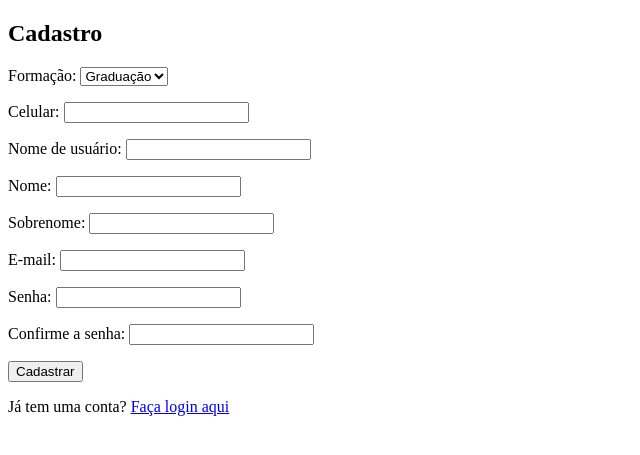
After one commit to VictorPontual/ELO, a Django app: page /cadastro/ in a window 1280 px wide. The commit adds this page. Shown: the top 455 px of the page, without its empty margins (0-640 px from the left). Run offline with Django 5.2, Linux system fonts and the light colour scheme.

Commit message:
feat: criação da base da página de cadastro e integração da mesma com o banco de dados

```diff
--- a/elo/contas/models.py
+++ b/elo/contas/models.py
@@ -4,10 +4,18 @@ from django.contrib.auth.models import User
 # Create your models here.
 
 class Pesquisador(models.Model):
+    FORMACAO_CHOICES = [
+        ('graduacao', 'Graduação'),
+        ('mestrado', 'Mestrado'),
+        ('doutorado', 'Doutorado'),
+    ]
+
     user = models.OneToOneField(User, on_delete=models.CASCADE, primary_key=True)
-    # O campo 'nome' e 'email' podem ser gerenciados pelo modelo User (first_name, last_name, email)
-    titulo = models.CharField(max_length=100, blank=True, null=True)
-    celular = models.CharField(max_length=20, blank=True, null=True)
+    formacao = models.CharField(max_length=15, choices=FORMACAO_CHOICES, default='graduacao')
+    celular = models.CharField(max_length=25, blank=True, null=True)
+
+    class Meta:
+        db_table = 'pesquisador'
 
     def __str__(self):
-        return self.user.username
+        return self.user.get_full_name()
--- /dev/null
+++ b/elo/contas/templates/contas/cadastro.html
@@ -0,0 +1,11 @@
+{% extends "base.html" %}
+
+{% block content %}
+<h2>Cadastro</h2>
+<form method="post">
+    {% csrf_token %}
+    {{ form.as_p }}
+    <button type="submit">Cadastrar</button>
+</form>
+<p>Já tem uma conta? <a href="{% url 'login' %}">Faça login aqui</a></p>
+{% endblock %}
--- a/elo/contas/templates/contas/login.html
+++ b/elo/contas/templates/contas/login.html
@@ -7,4 +7,5 @@
     {{ form.as_p }}
     <button type="submit">Login</button>
 </form>
+<p>Não tem uma conta? <a href="{% url 'cadastro' %}">Cadastre-se aqui</a></p>
 {% endblock %}
--- a/elo/contas/urls.py
+++ b/elo/contas/urls.py
@@ -1,6 +1,7 @@
 from django.urls import path
-from .views import UserLoginView
+from .views import UserLoginView, UserCadastroView
 
 urlpatterns = [
     path('', UserLoginView.as_view(), name='login'),
+    path('cadastro/', UserCadastroView.as_view(), name='cadastro'),
 ]
--- a/elo/contas/views.py
+++ b/elo/contas/views.py
@@ -1,10 +1,57 @@
-from django.shortcuts import render
+from django.shortcuts import render, redirect
 from django.contrib.auth.views import LoginView
+from django.contrib.auth.forms import UserCreationForm
+from django.contrib.auth.models import User
 from django.urls import reverse_lazy
+from django.views.generic import CreateView
+from django import forms
 from .models import Pesquisador
 
 # Create your views here.
 
 class UserLoginView(LoginView):
     template_name = 'contas/login.html'
-    success_url = reverse_lazy('home') # Defina para onde redirecionar após o login
+    success_url = reverse_lazy('home')
+
+class PesquisadorForm(forms.ModelForm):
+    username = forms.CharField(max_length=150, label='Nome de usuário')
+    first_name = forms.CharField(max_length=150, label='Nome')
+    last_name = forms.CharField(max_length=150, label='Sobrenome')
+    email = forms.EmailField(label='E-mail')
+    password1 = forms.CharField(label='Senha', widget=forms.PasswordInput)
+    password2 = forms.CharField(label='Confirme a senha', widget=forms.PasswordInput)
+
+    class Meta:
+        model = Pesquisador
+        fields = ['formacao', 'celular']
+        labels = {
+            'formacao': 'Formação',
+            'celular': 'Celular',
+        }
+
+    def clean_password2(self):
+        password1 = self.cleaned_data.get('password1')
+        password2 = self.cleaned_data.get('password2')
+        if password1 and password2 and password1 != password2:
+            raise forms.ValidationError('As senhas não correspondem')
+        return password2
+
+    def save(self, commit=True):
+        pesquisador = super().save(commit=False)
+        # Criar usuário do Django para autenticação
+        user = User.objects.create_user(
+            username=self.cleaned_data['username'],
+            email=self.cleaned_data['email'],
+            password=self.cleaned_data['password1'],
+            first_name=self.cleaned_data['first_name'],
+            last_name=self.cleaned_data['last_name']
+        )
+        pesquisador.user = user
+        if commit:
+            pesquisador.save()
+        return pesquisador
+
+class UserCadastroView(CreateView):
+    form_class = PesquisadorForm
+    template_name = 'contas/cadastro.html'
+    success_url = reverse_lazy('login')
```
Also changed, not shown: elo/elo/settings.py (+6 -2 lines), elo/contas/migrations/0001_initial.py, elo/projetos/migrations/0001_initial.py.
